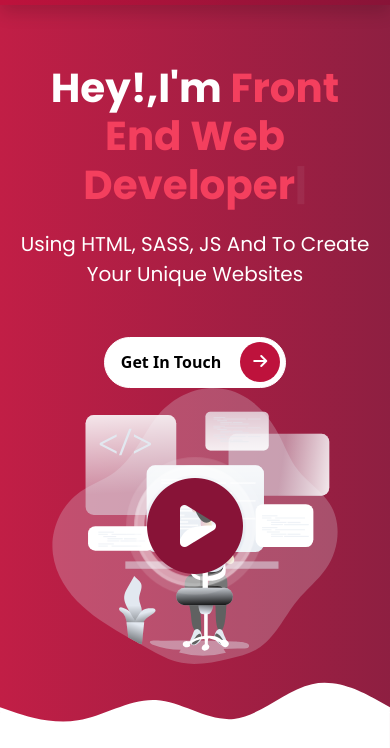
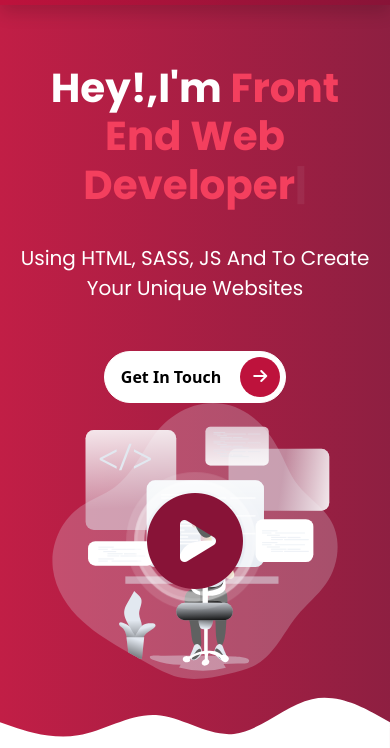
Before and after one commit to aminaNBA/portfolio-website, a website: page index.html in a window 390 px wide. Shown: the part 96-844 px from the top of the page. Drawn offline with nearby package versions, Linux system fonts and the light colour scheme.

Commit message:
justify the height of typing text

```diff
--- a/public/scss/sections/_intro.scss
+++ b/public/scss/sections/_intro.scss
@@ -14,6 +14,12 @@ a {
 }
 
 .intros {
+    & .display-2--intro{
+        height:20rem;
+        @media screen and (max-width:  768px) {
+            height:10rem;
+        }
+    }
     .typing{
         color:$rose-light;
     }
```
Also changed, not shown: public/scss/style.css, 1 other file.
